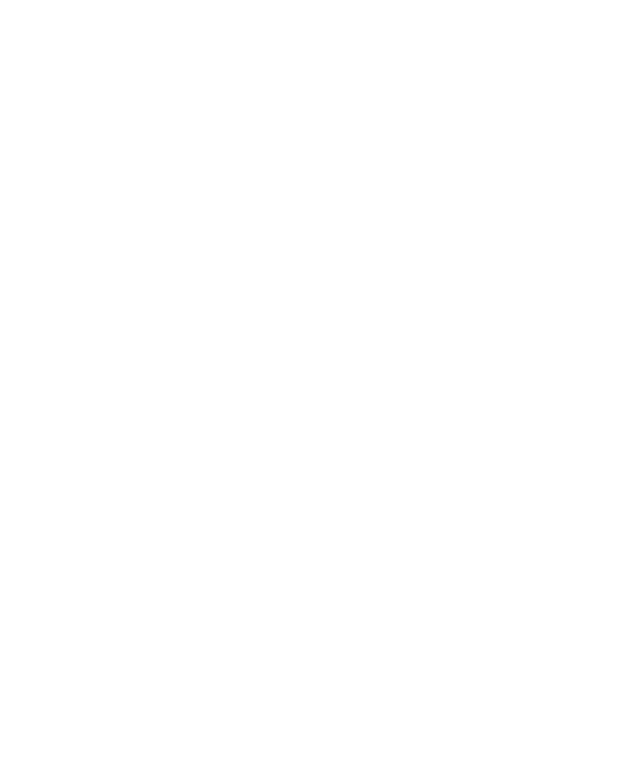
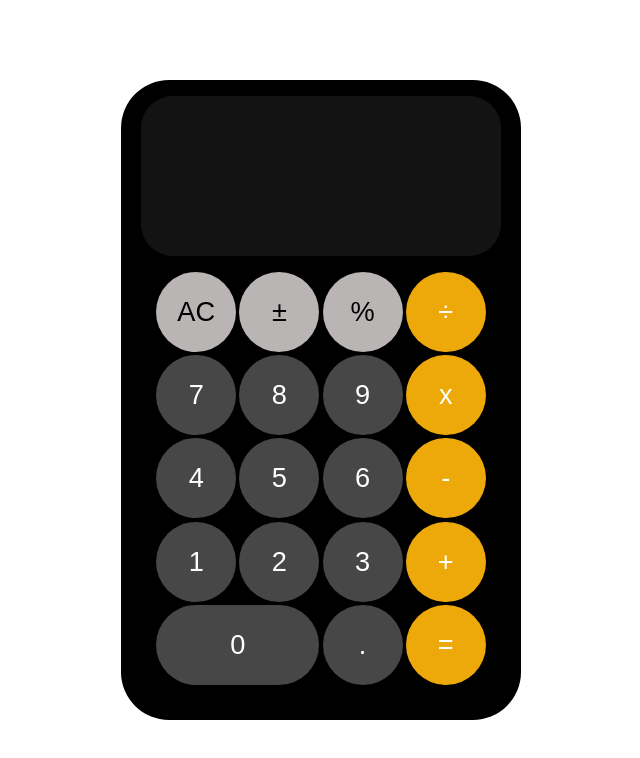
Before and after one commit to irfansutlu/ios-calculator, a plain HTML site: page index.html in a window 1280 px wide. Shown: the whole page, without its empty margins (319-959 px from the left). Drawn offline with Linux system fonts and the light colour scheme.

Commit message:
ios-calc

```diff
--- a/index.html
+++ b/index.html
@@ -1,34 +1,36 @@
 <!DOCTYPE html>
 <html lang="en">
-<head>
-    <meta charset="UTF-8">
-    <meta http-equiv="X-UA-Compatible" content="IE=edge">
-    <meta name="viewport" content="width=device-width, initial-scale=1.0">
-    <link rel="stylesheet" href="style.css">
+  <head>
+    <meta charset="UTF-8" />
+    <meta http-equiv="X-UA-Compatible" content="IE=edge" />
+    <meta name="viewport" content="width=device-width, initial-scale=1.0" />
+    <link rel="stylesheet" href="style.css" />
     <title>iOS Calculator</title>
-</head>
-<body>
+  </head>
+  <body>
     <div class="container">
-        <div class="content"></div>
-        <div class="content"></div>
-        <div class="content"></div>
-        <div class="content"></div>
-        <div class="content"></div>
-        <div class="content"></div>
-        <div class="content"></div>
-        <div class="content"></div>
-        <div class="content"></div>
-        <div class="content"></div>
-        <div class="content"></div>
-        <div class="content"></div>
-        <div class="content"></div>
-        <div class="content"></div>
-        <div class="content"></div>
-        <div class="content"></div>
-        <div class="content"></div>
-        <div class="content"></div>
-        <div class="content"></div>
+      <div class="screen"></div>
+      <div class="main">
+        <div class="content sec-1">AC</div>
+        <div class="content sec-2">±</div>
+        <div class="content sec-3">%</div>
+        <div class="content sec-4">÷</div>
+        <div class="content sec-5">7</div>
+        <div class="content sec-6">8</div>
+        <div class="content sec-7">9</div>
+        <div class="content sec-8">x</div>
+        <div class="content sec-9">4</div>
+        <div class="content sec-10">5</div>
+        <div class="content sec-11">6</div>
+        <div class="content sec-12">-</div>
+        <div class="content sec-13">1</div>
+        <div class="content sec-14">2</div>
+        <div class="content sec-15">3</div>
+        <div class="content sec-16">+</div>
+        <div class="content sec-17">0</div>
+        <div class="content sec-18">.</div>
+        <div class="content sec-19">=</div>
+      </div>
     </div>
-
-</body>
+  </body>
 </html>
--- a/style.css
+++ b/style.css
@@ -3,3 +3,59 @@
     padding: 0;
     box-sizing: border-box;
 }
+body{
+    display: flex;
+    justify-content: center;
+    align-items: center;
+    height: 100vh;
+}
+.container{
+    width: 25rem;
+    background-color: black;
+    display: flex;
+    flex-direction: column;
+    align-items: center;
+    height: 40rem;
+    border-radius: 3rem;
+}
+.screen{
+    width: 90%;
+    background-color: rgb(19, 19, 19);
+    height: 25%;
+    border-radius: 2rem;
+    margin-top: 1rem;
+}
+.main{
+    display: grid;
+    grid-template-columns: repeat(4, 5rem);
+    grid-template-rows: repeat(5,5rem);
+    gap: 0.2rem;
+    margin-top: 1rem;
+}
+.content{
+    display: flex;
+    justify-content: center;
+    align-items: center;
+    background-color: grey;
+    color: white;
+    border-radius: 50%;
+    font-size: 1.7rem;
+    font-family: Arial, Helvetica, sans-serif;
+    background-color: rgb(71, 71, 71);
+}
+.content:hover{
+    cursor: pointer;
+    filter: opacity(60%);
+}
+.sec-17{
+    grid-area: 5/1/5/3;
+    border-radius: 3rem;
+}
+.sec-1 , .sec-2 , .sec-3{
+    background-color: rgb(185, 181, 181);
+    color: black;
+}
+.sec-4 , .sec-8 , .sec-12 , .sec-16 , .sec-19{
+    background-color: rgb(237, 169, 10);
+
+}
```
